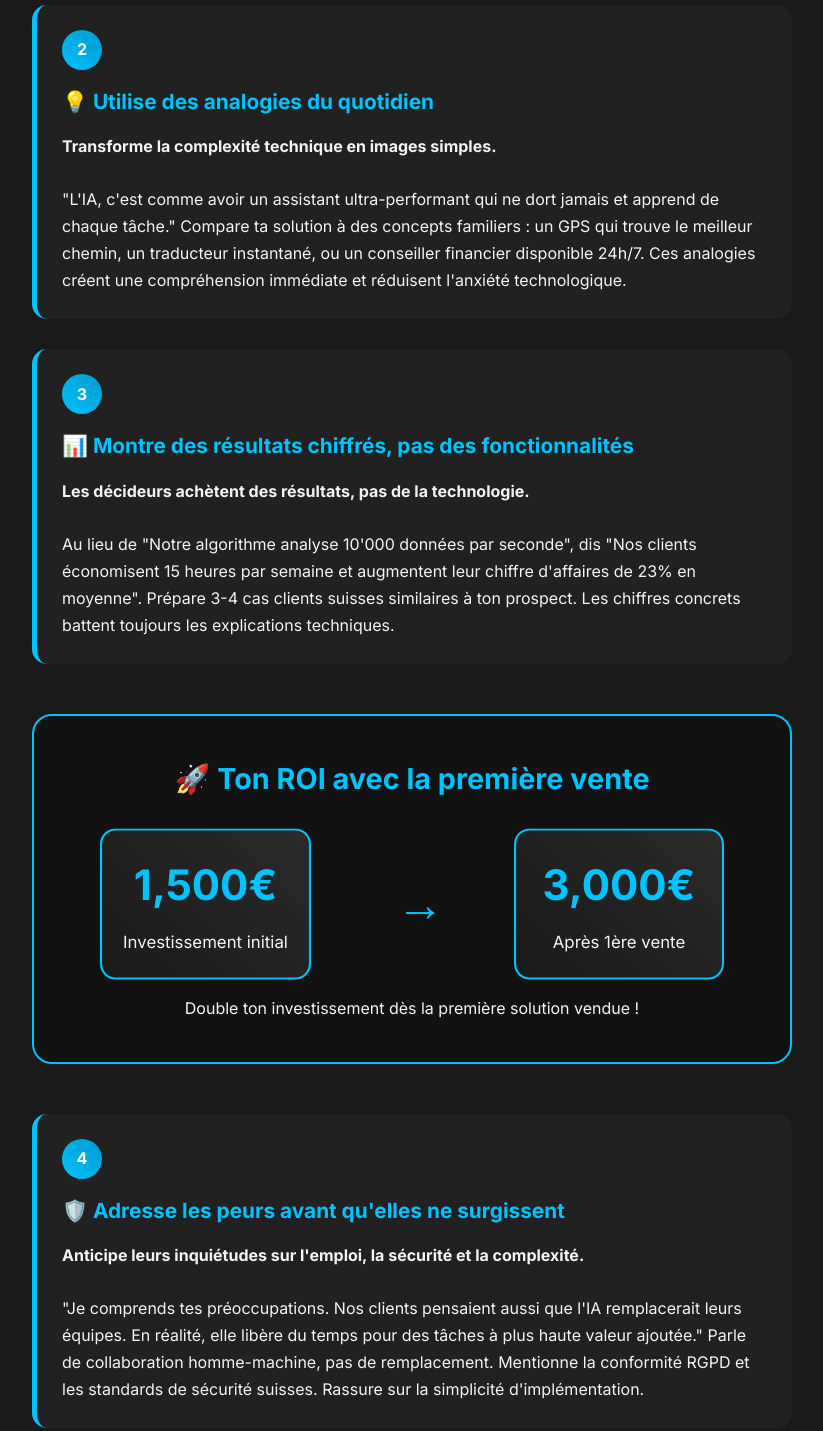
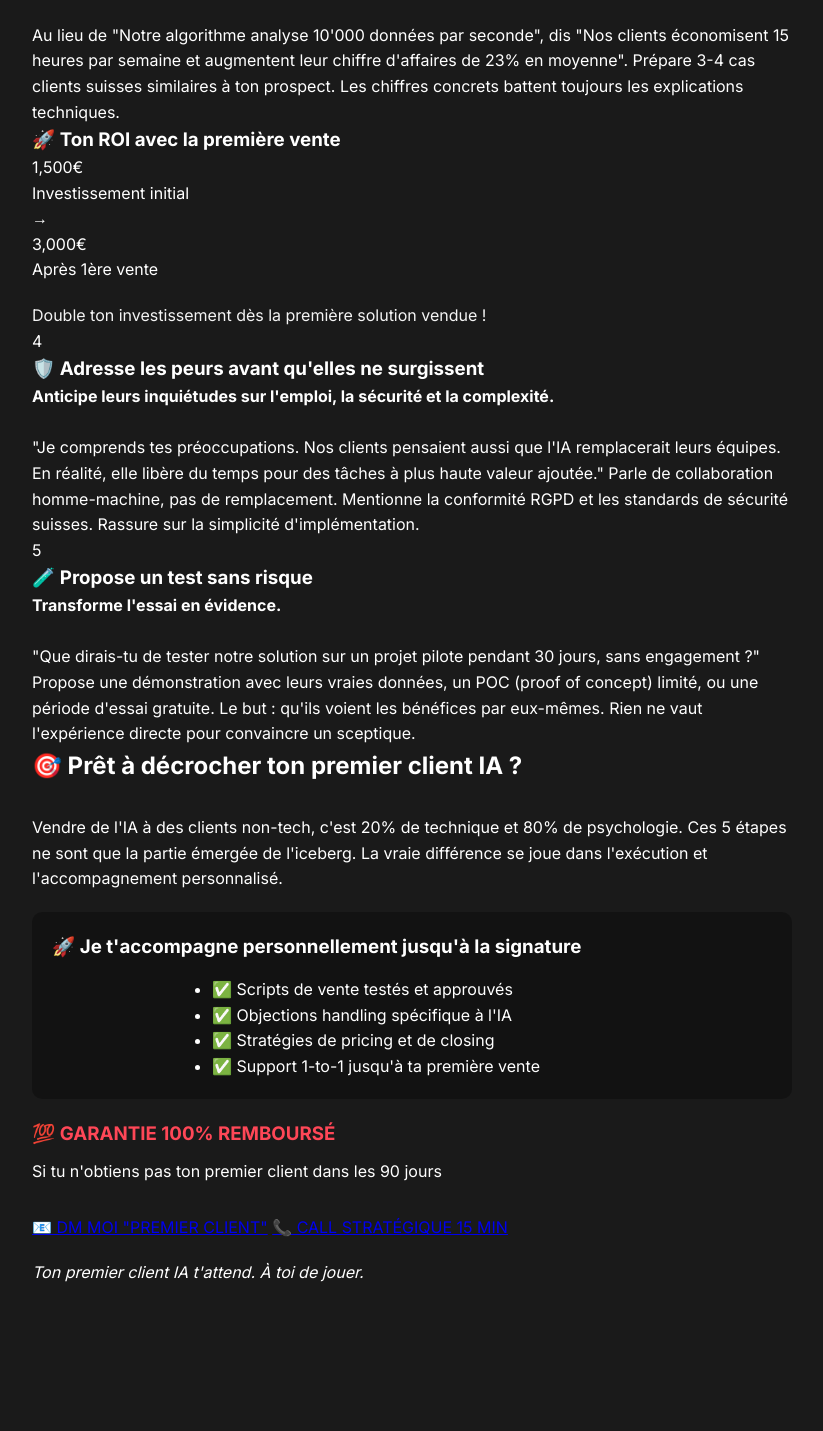
Before and after one commit to smartdigitalriviera/blestorai2025, a plain HTML site: page index.html in a window 1280 px wide. Shown: the part 1084-2515 px from the top of the page, without its empty margins (228-1051 px from the left). After the commit the page ends 2390 px from the top, so only its background shows below. Drawn offline with Linux system fonts and the light colour scheme.

Commit message:
Update index.html

```diff
--- a/index.html
+++ b/index.html
@@ -29,10 +29,7 @@
     .header {
       text-align: center;
       padding: 60px 0;
-            background: linear-gradient(45deg, #00C2FF, #0099CC, #0077AA);
-            background-clip: text;
-            -webkit-background-clip: text;
-            -webkit-text-fill-color: transparent;
+      color: #FFFFFF; /* ✅ Le texte est blanc et visible */
       opacity: 0;
       animation: fadeInUp 1s ease 0.3s forwards;
     }
@@ -54,6 +51,7 @@
       text-transform: uppercase;
       letter-spacing: 2px;
       margin-bottom: 10px;
+      color: #FFFFFF; /* ✅ Forcer la couleur blanche sur le titre */
       opacity: 0;
       animation: fadeInUp 1s ease 0.5s forwards;
     }
@@ -71,203 +69,6 @@
       margin-top: 20px;
       opacity: 0;
       animation: fadeInUp 1s ease 0.9s forwards;
-        }
-
-        .intro {
-            background: rgba(244, 244, 244, 0.05);
-            backdrop-filter: blur(10px);
-            padding: 30px;
-            border-radius: 15px;
-            margin: 40px 0;
-            border: 1px solid rgba(0, 194, 255, 0.3);
-            opacity: 0;
-            transform: translateY(30px);
-            transition: all 0.8s ease;
-        }
-
-        .intro.visible {
-            opacity: 1;
-            transform: translateY(0);
-        }
-
-        .intro h2 {
-            color: #00C2FF;
-            margin-bottom: 20px;
-        }
-
-        .step {
-            background: rgba(244, 244, 244, 0.03);
-            margin: 30px 0;
-            padding: 25px;
-            border-radius: 15px;
-            border-left: 5px solid #00C2FF;
-            transition: all 0.3s ease;
-            opacity: 0;
-            transform: translateY(30px);
-        }
-
-        .step.visible {
-            opacity: 1;
-            transform: translateY(0);
-        }
-
-        .step:hover {
-            transform: translateY(-5px);
-            box-shadow: 0 10px 30px rgba(0, 194, 255, 0.2);
-        }
-
-        .step-number {
-            background: linear-gradient(45deg, #00C2FF, #0099CC);
-            color: #FFFFFF;
-            width: 40px;
-            height: 40px;
-            border-radius: 50%;
-            display: inline-flex;
-            align-items: center;
-            justify-content: center;
-            font-weight: 700;
-            margin-bottom: 15px;
-        }
-
-        .step h3 {
-            color: #00C2FF;
-            font-size: 1.3rem;
-            margin-bottom: 15px;
-        }
-
-        .step p {
-            line-height: 1.7;
-            color: #F4F4F4;
-        }
-
-        /* Animation ROI */
-        .roi-animation {
-            background: rgba(0, 0, 0, 0.3);
-            padding: 40px;
-            border-radius: 20px;
-            margin: 50px 0;
-            text-align: center;
-            border: 2px solid #00C2FF;
-            opacity: 0;
-            transform: translateY(30px);
-            transition: all 0.8s ease;
-        }
-
-        .roi-animation.visible {
-            opacity: 1;
-            transform: translateY(0);
-        }
-
-        .roi-title {
-            color: #00C2FF;
-            font-size: 1.8rem;
-            margin-bottom: 30px;
-        }
-
-        .money-flow {
-            display: flex;
-            justify-content: space-around;
-            align-items: center;
-            flex-wrap: wrap;
-            gap: 20px;
-        }
-
-        .money-box {
-            background: linear-gradient(45deg, #1A1A1A, #2A2A2A);
-            padding: 20px;
-            border-radius: 15px;
-            border: 2px solid #00C2FF;
-            min-width: 200px;
-            animation: pulse 2s ease-in-out infinite;
-        }
-
-        @keyframes pulse {
-            0%, 100% { transform: scale(1); }
-            50% { transform: scale(1.05); }
-        }
-
-        .money-amount {
-            font-size: 2.5rem;
-            font-weight: 700;
-            color: #00C2FF;
-            margin-bottom: 10px;
-        }
-
-        .money-label {
-            color: #F4F4F4;
-            font-size: 1rem;
-        }
-
-        .arrow {
-            font-size: 3rem;
-            color: #00C2FF;
-            animation: bounce 1.5s ease-in-out infinite;
-        }
-
-        @keyframes bounce {
-            0%, 100% { transform: translateX(0); }
-            50% { transform: translateX(10px); }
-        }
-
-        .conclusion {
-            background: linear-gradient(45deg, #00C2FF, #0099CC);
-            color: #FFFFFF;
-            padding: 40px;
-            border-radius: 20px;
-            margin: 50px 0;
-            text-align: center;
-            opacity: 0;
-            transform: translateY(30px);
-            transition: all 0.8s ease;
-        }
-
-        .conclusion.visible {
-            opacity: 1;
-            transform: translateY(0);
-        }
-
-        .guarantee {
-            background: rgba(255, 0, 0, 0.1);
-            border: 2px solid #ff4757;
-            padding: 15px;
-            border-radius: 10px;
-            margin: 20px 0;
-            animation: glow 2s ease-in-out infinite;
-        }
-
-        @keyframes glow {
-            0%, 100% { box-shadow: 0 0 10px rgba(255, 71, 87, 0.3); }
-            50% { box-shadow: 0 0 20px rgba(255, 71, 87, 0.6); }
-        }
-
-        .cta-button {
-            background: linear-gradient(45deg, #ff4757, #ff3742);
-            color: #FFFFFF;
-            padding: 15px 30px;
-            border: none;
-            border-radius: 25px;
-            font-size: 1.2rem;
-            font-weight: 700;
-            cursor: pointer;
-            margin: 10px;
-            transition: transform 0.3s ease;
-            text-decoration: none;
-            display: inline-block;
-        }
-
-        .cta-button:hover {
-            transform: scale(1.1);
-        }
-
-        .highlight {
-            color: #00C2FF;
-            font-weight: 600;
-        }
-
-        @media (max-width: 768px) {
-            .header h1 { font-size: 2rem; }
-            .money-flow { flex-direction: column; }
-            .arrow { transform: rotate(90deg); }
     }
   </style>
 </head>
```
Lines whose indentation alone changed are shown as unchanged.
